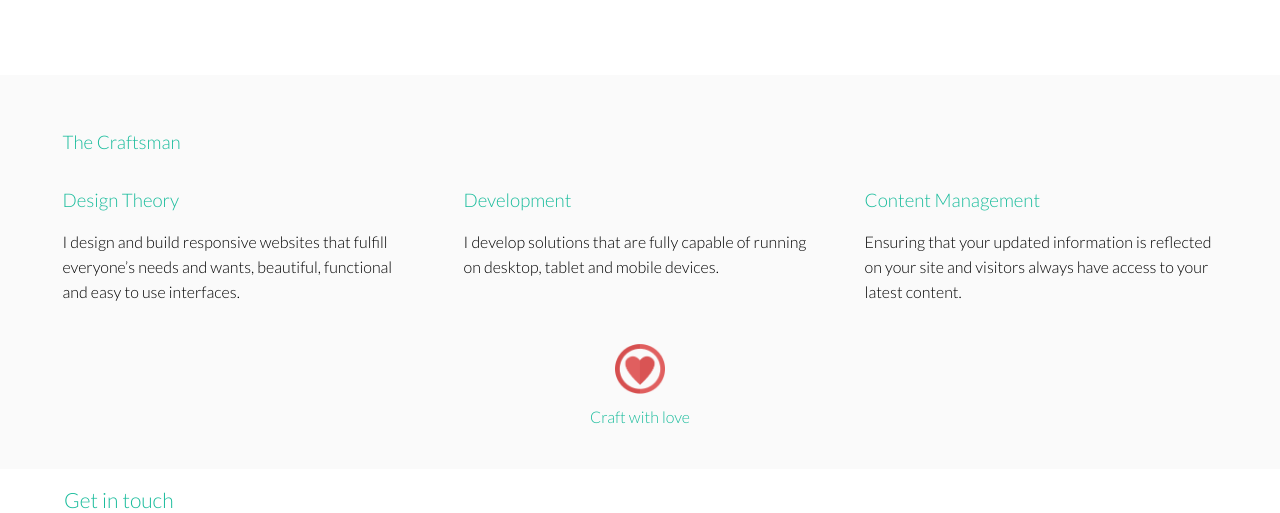
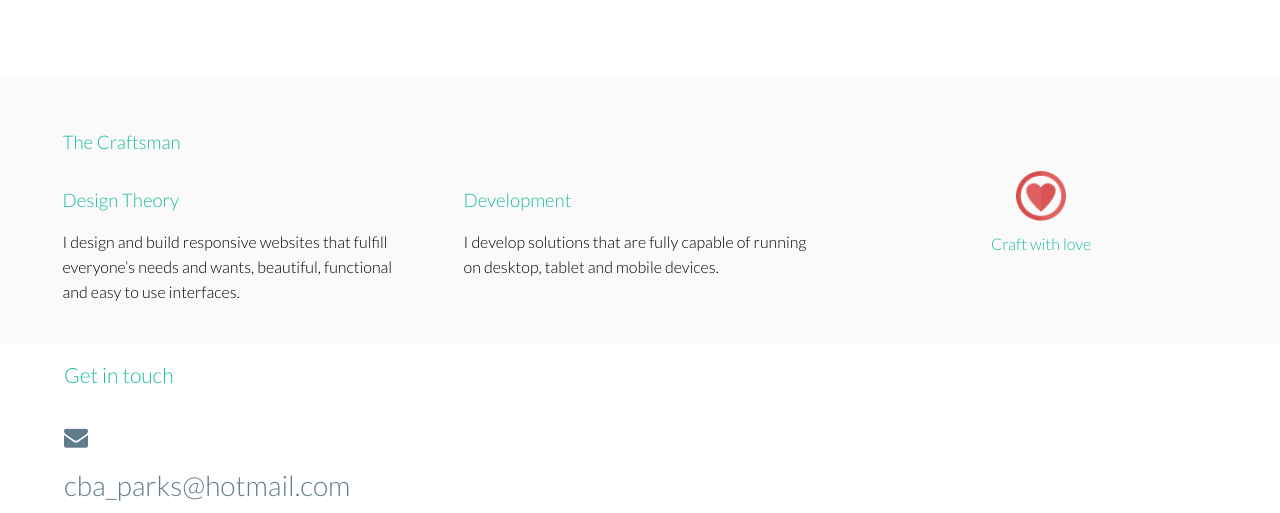
Before and after one commit to cbaparks/site, a plain HTML site: page index.html in a window 1280 px wide. Shown: the part 1560-2073 px from the top of the page. Drawn offline with Linux system fonts and the light colour scheme; no server answers.

Commit message:
this will now be my live site mods

```diff
--- a/index.html
+++ b/index.html
@@ -140,11 +140,11 @@
                             <h3>Development</h3>
                             <p>I develop solutions that are fully capable of running on desktop, tablet and mobile devices.</p>
                         </div>
-                        <div class="grid_4 no-padding">
+                        <!-- <div class="grid_4 no-padding">
                             <h3>Content Management</h3>
                             <p>Ensuring that your updated information is reflected on your site and visitors always have access to your latest content.</p>
-                        </div>
-                        <div class="grid_12 text-center img-svg">
+                        </div> -->
+                        <div class="grid_4 text-center img-svg">
                             <img src="assets/img/2.png" class="center-block img-responsive">
                             <p>Craft with love</p>
                         </div>
```
